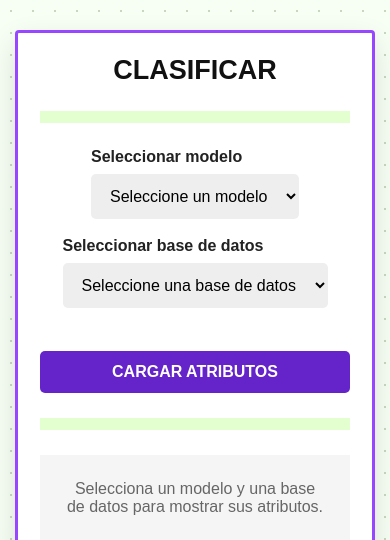
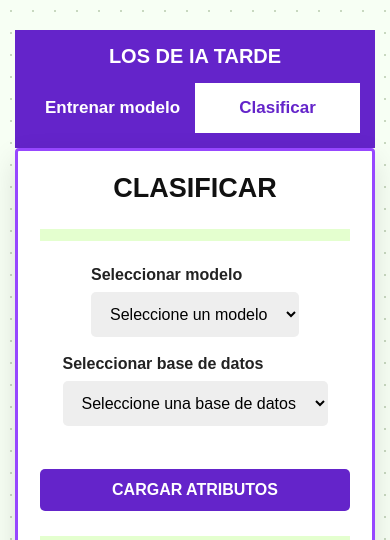
Before and after one commit to cr526766-art/LosDeIATarde, a Flask app: page /classify.html in a window 390 px wide. Shown: the top 540 px of the page. Run offline with Flask 3, Linux system fonts and the light colour scheme.

Commit message:
Se agrego un Nab Var Para nabegar entre Pestañas

```diff
--- a/app.py
+++ b/app.py
@@ -2,7 +2,7 @@ from pathlib import Path
 
 import joblib
 import pandas as pd
-from flask import Flask, render_template, request
+from flask import Flask, render_template, request, redirect, url_for
 
 app = Flask(__name__)
 
@@ -135,20 +135,19 @@ def cargar_base_datos(nombre_archivo):
     return datos, atributos, columna_objetivo
 
 
+# La dirección principal abre la pantalla de clasificación.
 @app.route("/")
 def inicio():
+    return redirect(url_for("clasificar"))
+
+
+# Esta ruta únicamente muestra la pantalla de entrenamiento.
+# Todavía no procesa ningún formulario.
+@app.route("/training.html")
+def entrenar():
     return render_template(
-        "classify.html",
-        modelos=obtener_modelos(),
-        bases_datos=obtener_bases_datos(),
-        modelo_seleccionado="",
-        base_seleccionada="",
-        columna_objetivo=None,
-        atributos=[],
-        valores={},
-        resultado=None,
-        explicacion=None,
-        error=None
+        "training.html",
+        pagina_actual="entrenar"
     )
 
 
@@ -186,7 +185,6 @@ def clasificar():
             algoritmo = paquete["algoritmo"]
             precision = paquete["precision"]
 
-            # Comprueba que el número de atributos sea correcto.
             cantidad_esperada = getattr(
                 modelo,
                 "n_features_in_",
@@ -267,7 +265,8 @@ def clasificar():
         valores=valores,
         resultado=resultado,
         explicacion=explicacion,
-        error=error
+        error=error,
+        pagina_actual="clasificar"
     )
 
 
--- a/static/css/classify.css
+++ b/static/css/classify.css
@@ -228,3 +228,82 @@ button:hover {
         gap: 8px;
     }
 }
+
+
+
+
+
+
+
+body {
+    margin: 0;
+}
+
+.barra-navegacion {
+    width: 100%;
+    box-sizing: border-box;
+    display: flex;
+    justify-content: space-between;
+    align-items: center;
+    padding: 0 40px;
+    min-height: 70px;
+    background-color: #6424ca;
+    color: white;
+}
+
+.marca {
+    font-size: 20px;
+    font-weight: bold;
+}
+
+.opciones-navegacion {
+    display: flex;
+    align-items: stretch;
+    min-height: 70px;
+}
+
+.opcion-nav {
+    display: flex;
+    align-items: center;
+    padding: 0 25px;
+    color: white;
+    font-size: 17px;
+    font-weight: bold;
+    text-decoration: none;
+    transition: background-color 0.2s;
+}
+
+.opcion-nav:hover {
+    background-color: #531bae;
+}
+
+.opcion-nav.activa {
+    background-color: white;
+    color: #6424ca;
+}
+
+.formulario-entrenamiento {
+    display: flex;
+    flex-direction: column;
+    gap: 22px;
+}
+
+@media (max-width: 650px) {
+    .barra-navegacion {
+        flex-direction: column;
+        padding: 15px;
+    }
+
+    .opciones-navegacion {
+        width: 100%;
+        min-height: auto;
+        margin-top: 15px;
+    }
+
+    .opcion-nav {
+        flex: 1;
+        justify-content: center;
+        padding: 15px 5px;
+        text-align: center;
+    }
+}
--- /dev/null
+++ b/templates/_navbar.html
@@ -0,0 +1,29 @@
+<nav class="barra-navegacion">
+    <div class="marca">
+        LOS DE IA TARDE
+    </div>
+
+    <div class="opciones-navegacion">
+        <a
+            href="{{ url_for('entrenar') }}"
+            class="opcion-nav
+                {% if pagina_actual == 'entrenar' %}
+                    activa
+                {% endif %}
+            "
+        >
+            Entrenar modelo
+        </a>
+
+        <a
+            href="{{ url_for('clasificar') }}"
+            class="opcion-nav
+                {% if pagina_actual == 'clasificar' %}
+                    activa
+                {% endif %}
+            "
+        >
+            Clasificar
+        </a>
+    </div>
+</nav>
--- a/templates/classify.html
+++ b/templates/classify.html
@@ -7,7 +7,9 @@
         <link href="static/css/classify.css" rel="stylesheet">
     </head>
     <body>
-<main class="contenedor">
+        {% include "_navbar.html" %}
+
+    <main class="contenedor">
         <section class="tarjeta">
             <h1>CLASIFICAR</h1>
 
```
Also changed, not shown: templates/training.html (+86 -0 lines).
